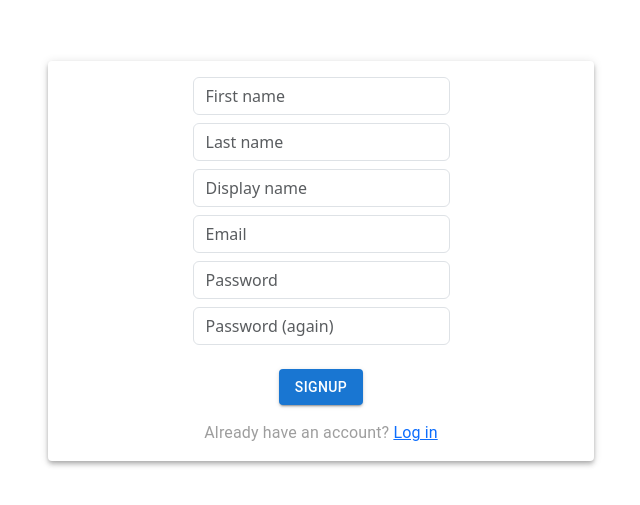
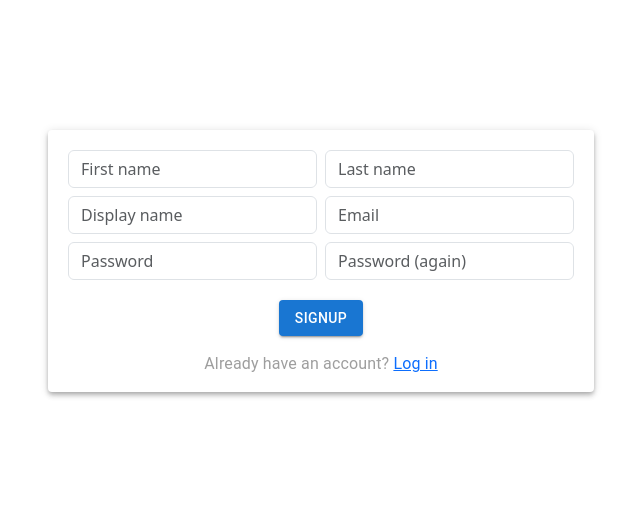
Before and after one commit to jimmyflatting/socialmedia, a React (Create React App) app in the folder client/: page /signup in a window 1280 px wide. Shown: the part 131-636 px from the top of the page, without its empty margins (319-959 px from the left). Built offline with nearby package versions, Linux system fonts and the light colour scheme.

Commit message:
even more frontend fix

```diff
--- a/client/src/components/FeedComponent.jsx
+++ b/client/src/components/FeedComponent.jsx
@@ -11,7 +11,7 @@ const FeedComponent = () => {
 			try {
 				const response = await fetch('http://localhost:3001/posts/');
 				const data = await response.json();
-				console.log(data);
+				// console.log(data);
 
 				// Perform any necessary data manipulation here before updating the state
 				setPosts(data);
@@ -29,7 +29,7 @@ const FeedComponent = () => {
 			{/* NEW POST */}
 			<NewPost />
 			{/* POSTS LOOP */}
-			{posts.map((post, index) => (
+			{[...posts].reverse().map((post, index) => (
 				<Card
 					className='mb-3'
 					elevation={4}
--- a/client/src/components/FriendList.jsx
+++ b/client/src/components/FriendList.jsx
@@ -12,7 +12,7 @@ const FriendList = () => {
 			try {
 				const response = await fetch('http://localhost:3001/users/');
 				const data = await response.json();
-				console.log(data);
+				// console.log(data);
 
 				// Perform any necessary data manipulation here before updating the state
 				setUsers(data);
--- a/client/src/components/Header.jsx
+++ b/client/src/components/Header.jsx
@@ -1,6 +1,8 @@
 import React from 'react';
 import { Link } from 'react-router-dom';
 import { Container, Nav, Navbar } from 'react-bootstrap';
+import SettingsIcon from '@mui/icons-material/Settings';
+import LogoutIcon from '@mui/icons-material/Logout';
 
 const Header = () => {
 	return (
@@ -14,28 +16,22 @@ const Header = () => {
 							<h4 className='m-0'>SocialMedia</h4>
 						</Navbar.Brand>
 					</Link>
-					<Navbar.Toggle aria-controls='basic-navbar-nav' />
-					<Navbar.Collapse
+					<Navbar
 						id='basic-navbar-nav'
 						className='justify-content-end'>
 						<Nav className=''>
 							<Link
 								href='#'
 								className='nav-link'>
-								123
+								<SettingsIcon />
 							</Link>
 							<Link
 								href='#'
 								className='nav-link'>
-								123
-							</Link>
-							<Link
-								href='#'
-								className='nav-link'>
-								123
+								<LogoutIcon />
 							</Link>
 						</Nav>
-					</Navbar.Collapse>
+					</Navbar>
 				</Container>
 			</Navbar>
 		</header>
--- a/client/src/components/NewPost.jsx
+++ b/client/src/components/NewPost.jsx
@@ -3,6 +3,7 @@ import Box from '@mui/material/Box';
 import TextField from '@mui/material/TextField';
 import { Card, Stack, Button } from '@mui/material';
 import SendIcon from '@mui/icons-material/Send';
+import AttachFileIcon from '@mui/icons-material/AttachFile';
 
 const NewPost = () => {
 	const [message, setMessage] = useState('');
@@ -62,7 +63,7 @@ const NewPost = () => {
 				<Box sx={{ p: 2 }}>
 					<TextField
 						id='outlined-multiline-static'
-						label='Skapa ny post'
+						label="What's on your mind?"
 						multiline
 						rows={6}
 						value={message}
@@ -83,7 +84,7 @@ const NewPost = () => {
 								variant='contained'
 								component='label'
 								sx={{ mr: 2 }}>
-								Upload File
+								<AttachFileIcon />
 								<input
 									type='file'
 									hidden
@@ -95,16 +96,7 @@ const NewPost = () => {
 						<Button
 							variant='outlined'
 							type='submit'>
-							<label
-								htmlFor='post-input'
-								component='span'>
-								Skapa post <SendIcon sx={{ ml: 1 }} />
-							</label>
-							<input
-								type='submit'
-								id='post-input'
-								style={{ display: 'none' }}
-							/>
+							Create post <SendIcon sx={{ ml: 1 }} />
 						</Button>
 					</Stack>
 				</Box>
--- a/client/src/components/ProfileComponent.jsx
+++ b/client/src/components/ProfileComponent.jsx
@@ -8,7 +8,9 @@ import { grey } from '@mui/material/colors';
 const ProfileComponent = () => {
 	return (
 		<>
-			<Card elevation={4}>
+			<Card
+				elevation={4}
+				className='mb-3'>
 				<Box sx={{ p: 2, display: 'flex' }}>
 					<Link to='/'>
 						<Avatar
--- a/client/src/components/RegisterComponent.jsx
+++ b/client/src/components/RegisterComponent.jsx
@@ -98,8 +98,15 @@ const RegisterComponent = () => {
 								bgcolor: 'background.',
 								display: 'flex',
 							}}>
-							<div className='form-row'>
-								<div className='col mb-2'>
+							<Stack
+								direction='row'
+								alignItems='center'
+								justifyContent='space-between'
+								sx={{
+									bgcolor: 'background.',
+									display: 'flex',
+								}}>
+								<div className='col my-1 mx-1'>
 									<input
 										className='form-control'
 										value={firstName}
@@ -109,7 +116,7 @@ const RegisterComponent = () => {
 										type='text'
 									/>
 								</div>
-								<div className='col mb-2'>
+								<div className='col my-1 mx-1'>
 									<input
 										className='form-control'
 										value={lastName}
@@ -119,9 +126,16 @@ const RegisterComponent = () => {
 										type='text'
 									/>
 								</div>
-							</div>
-							<div className='form-row'>
-								<div className='col mb-2'>
+							</Stack>
+							<Stack
+								direction='row'
+								alignItems='center'
+								justifyContent='space-between'
+								sx={{
+									bgcolor: 'background.',
+									display: 'flex',
+								}}>
+								<div className='col my-1 mx-1'>
 									<input
 										className='form-control'
 										value={userHandle}
@@ -131,7 +145,7 @@ const RegisterComponent = () => {
 										type='text'
 									/>
 								</div>
-								<div className='col mb-2'>
+								<div className='col my-1 mx-1'>
 									<input
 										className='form-control'
 										value={email}
@@ -141,9 +155,16 @@ const RegisterComponent = () => {
 										type='Email'
 									/>
 								</div>
-							</div>
-							<div className='form-row'>
-								<div className='col mb-2'>
+							</Stack>
+							<Stack
+								direction='row'
+								alignItems='center'
+								justifyContent='space-between'
+								sx={{
+									bgcolor: 'background.',
+									display: 'flex',
+								}}>
+								<div className='col my-1 mx-1'>
 									<input
 										className='form-control'
 										value={password}
@@ -153,7 +174,7 @@ const RegisterComponent = () => {
 										type='password'
 									/>
 								</div>
-								<div className='col mb-2'>
+								<div className='col my-1 mx-1'>
 									<input
 										className='form-control'
 										value={passwordCheck}
@@ -165,7 +186,7 @@ const RegisterComponent = () => {
 										type='password'
 									/>
 								</div>
-							</div>
+							</Stack>
 
 							<Typography
 								id='pwerrorspan'
--- a/client/src/views/Feed.jsx
+++ b/client/src/views/Feed.jsx
@@ -11,13 +11,13 @@ const Feed = () => {
 			<Header />
 			<div className='container'>
 				<div className='row'>
-					<div className='col-3'>
+					<div className='col-12 col-xl-3'>
 						<ProfileComponent />
 					</div>
-					<div className='col-6'>
+					<div className='col-12 col-xl-6'>
 						<FeedComponent />
 					</div>
-					<div className='col-3'>
+					<div className='col-3 d-none d-xl-block'>
 						<FriendList />
 					</div>
 				</div>
```
